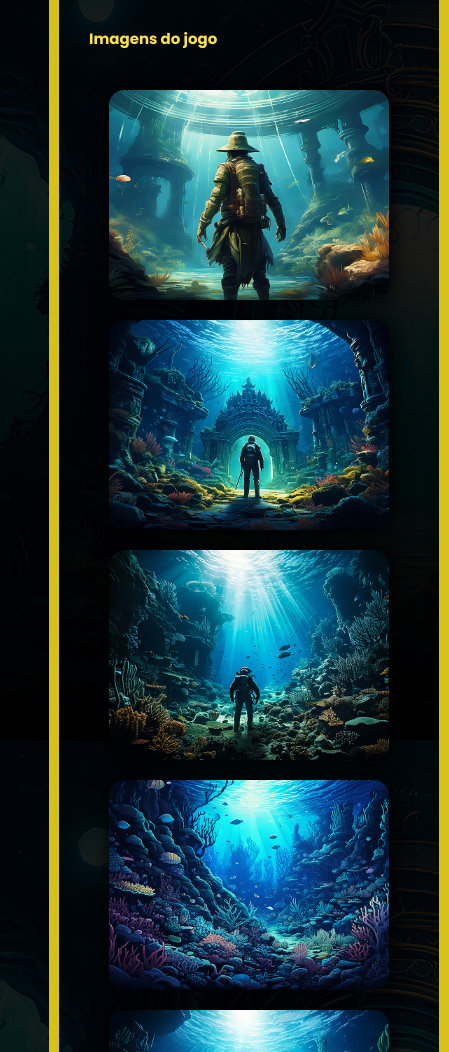
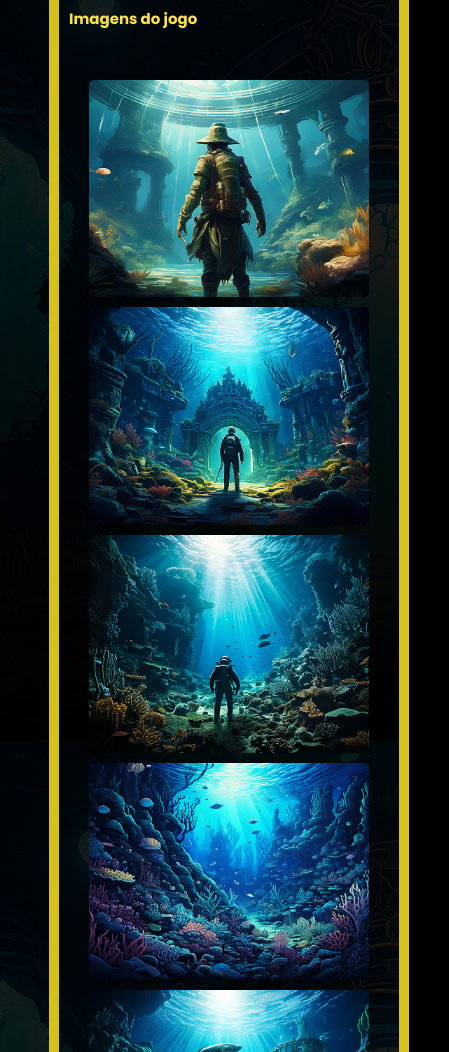
Before and after one commit to YuriBragaJR/FIAP-F2-Atv1-Iara-para-todos, a plain HTML site: page assets/pages/3EcosDoAbismo.html in a window 390 px wide. Shown: the part 948-2000 px from the top of the page, 449 px wide, since content can reach past the window. Drawn offline with Linux system fonts and the light colour scheme.

Commit message:
Update style.css

```diff
--- a/assets/css/style.css
+++ b/assets/css/style.css
@@ -451,25 +451,20 @@ main {
     padding: 10px;
 }
 
-.game-content {
-    margin: 10px;
-    padding: 10px;
+.game-img-container {
+    display: grid;
+    grid-template-columns: repeat(3, 1fr);
+    grid-template-rows: repeat(2, auto);
+    gap: 10px;
+    max-width: 800px;
+    margin: 50px auto;
+
 }
 
-.game-img-container {
-    justify-items: center;
-    justify-content: center;
-    display: flex;
-    flex-wrap: wrap;
-    margin: 0px 0px 70px 0px;
-}
-
-.game-image {
-    width: 280px;
-    height: 210px;
-    border-radius: 15px;
-    margin: 10px;
-    box-shadow: 2px 0px 20px 1px var(--color-black);
+.game-img-container img {
+    width: 100%;
+    height: auto;
+    border-radius: 5px; /* Cantos arredondados (opcional) */
 }
 
 .game-image:hover {
@@ -703,7 +698,18 @@ footer {
     width: 200px;
     height: 50%;
 }
+
+.game-img-container {
+    display: grid;
+    grid-template-columns: repeat(1, 1fr); /* Sempre 3 colunas */
+    grid-template-rows: repeat(1, auto); /* Sempre 2 linhas */
+    gap: 10px; /* Espaço entre as imagens */
+    max-width: 800px;
+    margin: 20px;
 }
+
+}
+
 
 @media (min-width: 1366px) {
     .jogo-lists {
```
